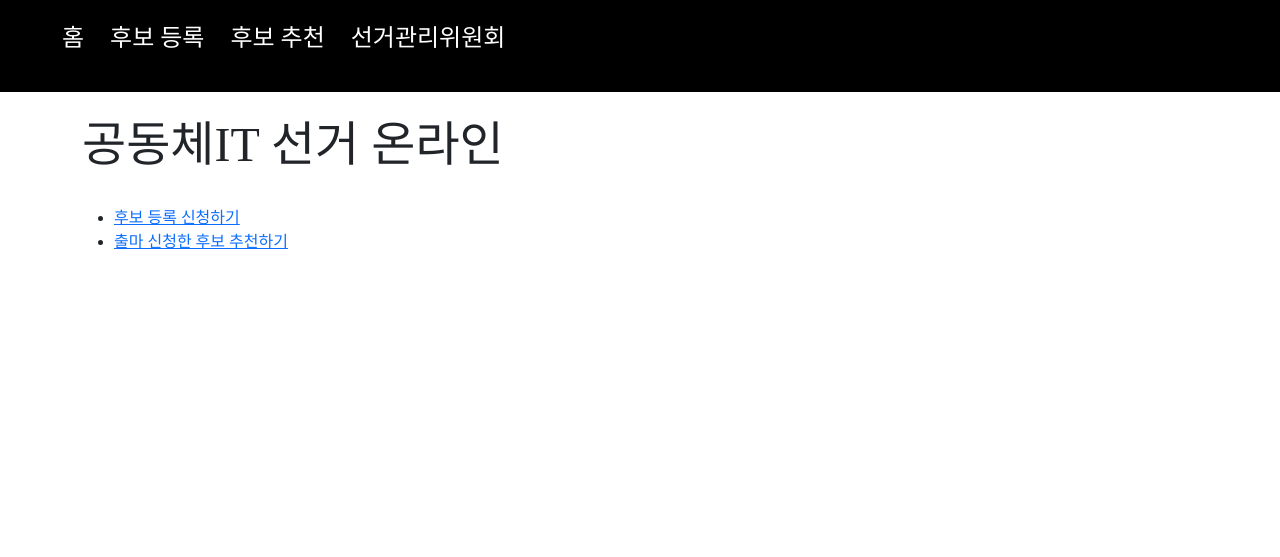
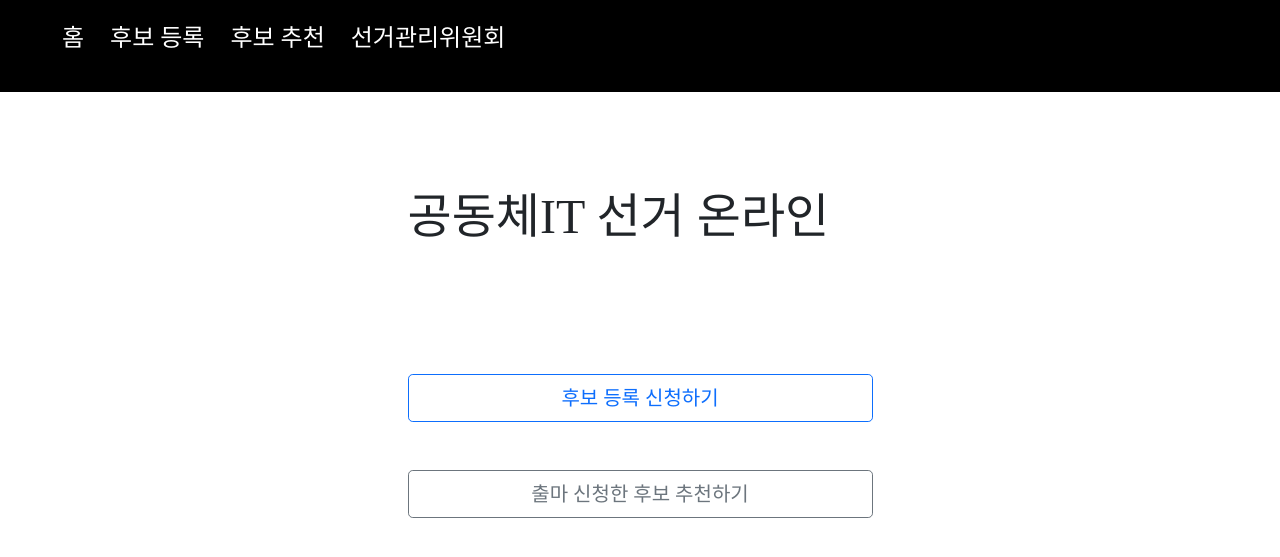
Before and after one commit to ictact-coop/election, a Django app: page / in a window 1280 px wide. Shown: the top 557 px of the page. Run offline with Django 3.2, Linux system fonts and the light colour scheme.

Commit message:
Update index.html

```diff
--- a/election/templates/index.html
+++ b/election/templates/index.html
@@ -6,12 +6,14 @@
 
 {% block content %}
 <br>
-<h1 class="display-5">공동체IT 선거 온라인</h1>
-<br>
-<ul>
-  <li><a href="/candidates/register">후보 등록 신청하기</a></li>
-  <li><a href="/candidates/recommend">출마 신청한 후보 추천하기</a></li>
-</ul>
+<div class="d-grid gap-5 col-5 mx-auto">
+  <br>
+  <h1 class="display-5">공동체IT 선거 온라인</h1>
+  <br>
+    <a class="h-100 btn btn-outline-primary btn-lg" href="/candidates/register">후보 등록 신청하기</a>
+    <a class="btn btn-outline-secondary btn-lg" href="/candidates/recommend">출마 신청한 후보 추천하기</a>
+</div>
+
 
 {% endblock %}
 
```
